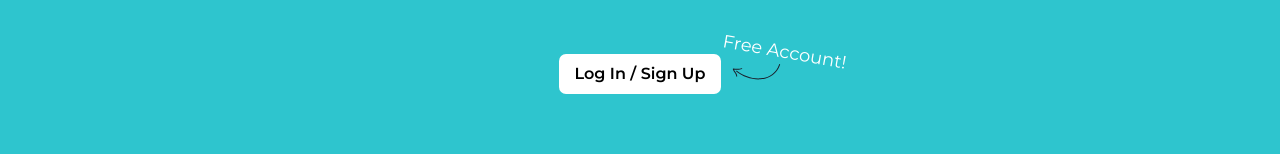
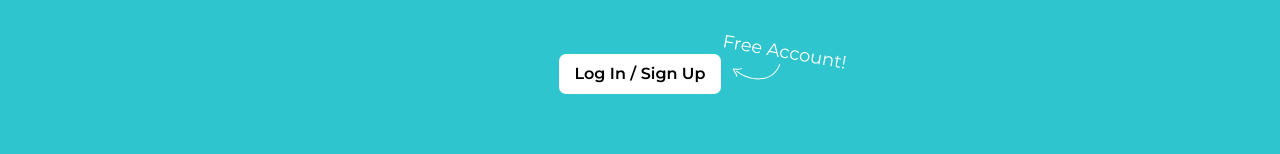
Before and after one commit to aditya1rawat/onpointsite2.0, a Next.js app: page / in a window 1280 px wide. Shown: the part 4631-4785 px from the top of the page. Built offline with nearby package versions, Linux system fonts and the light colour scheme.

Commit message:
small shit

```diff
--- a/components/Landing/CallToAction.js
+++ b/components/Landing/CallToAction.js
@@ -72,17 +72,6 @@ export default function CallToAction() {
 					alignSelf={'center'}
 					position={'relative'}
 				>
-					{/* <Button
-						colorScheme={'green'}
-						bg={'green.400'}
-						rounded={'full'}
-						px={6}
-						_hover={{
-							bg: 'green.500'
-						}}
-					>
-						Get Started
-					</Button> */}
 					<Link href='/signup'>
 						<Button
 							borderRadius='7px'
@@ -112,7 +101,7 @@ export default function CallToAction() {
 					<Box>
 						<Icon
 							as={Arrow}
-							color={useColorModeValue('gray.800', 'gray.300')}
+							color={useColorModeValue('white', 'black')}
 							w={71}
 							position={'absolute'}
 							right={-71}
```
